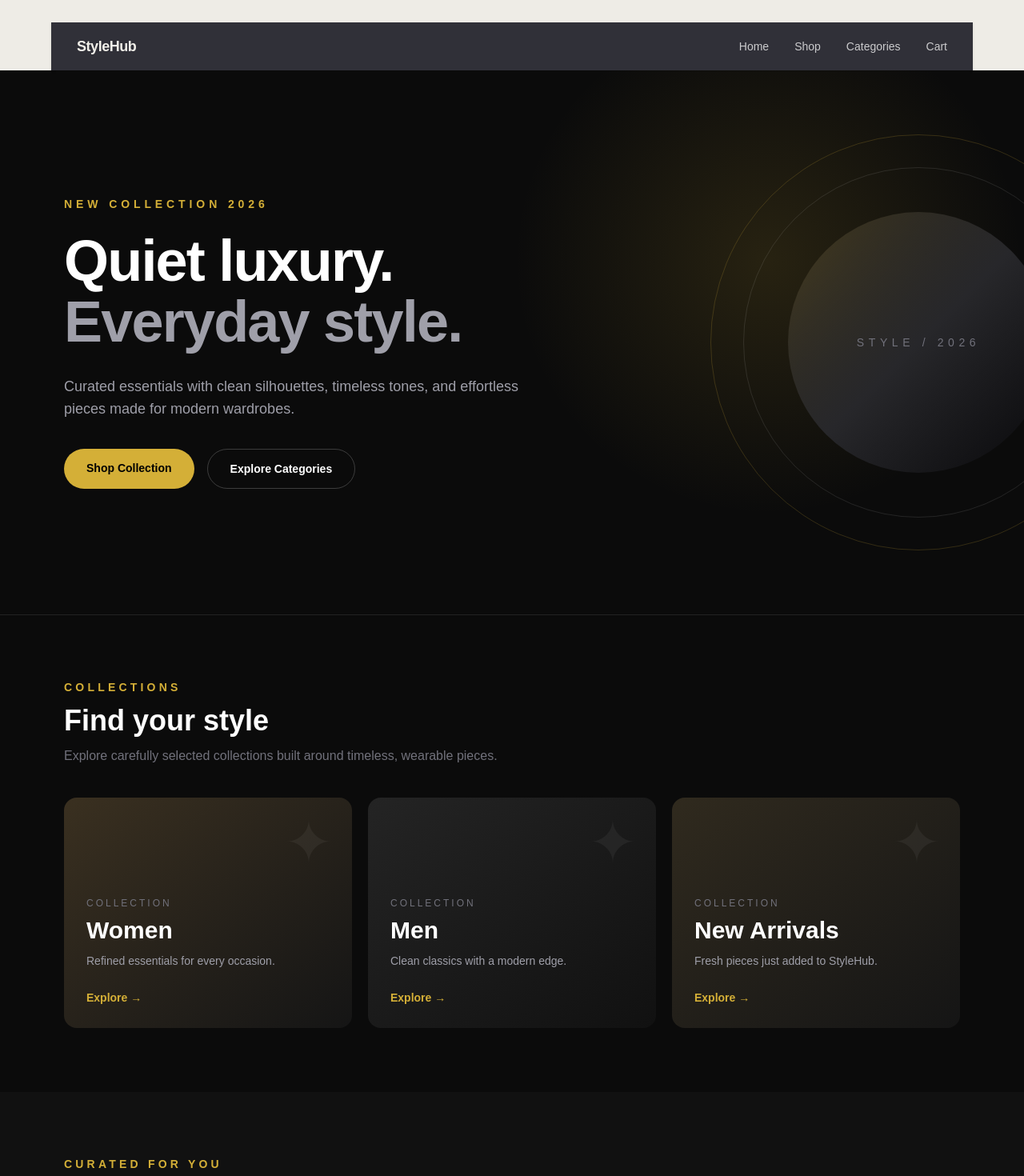
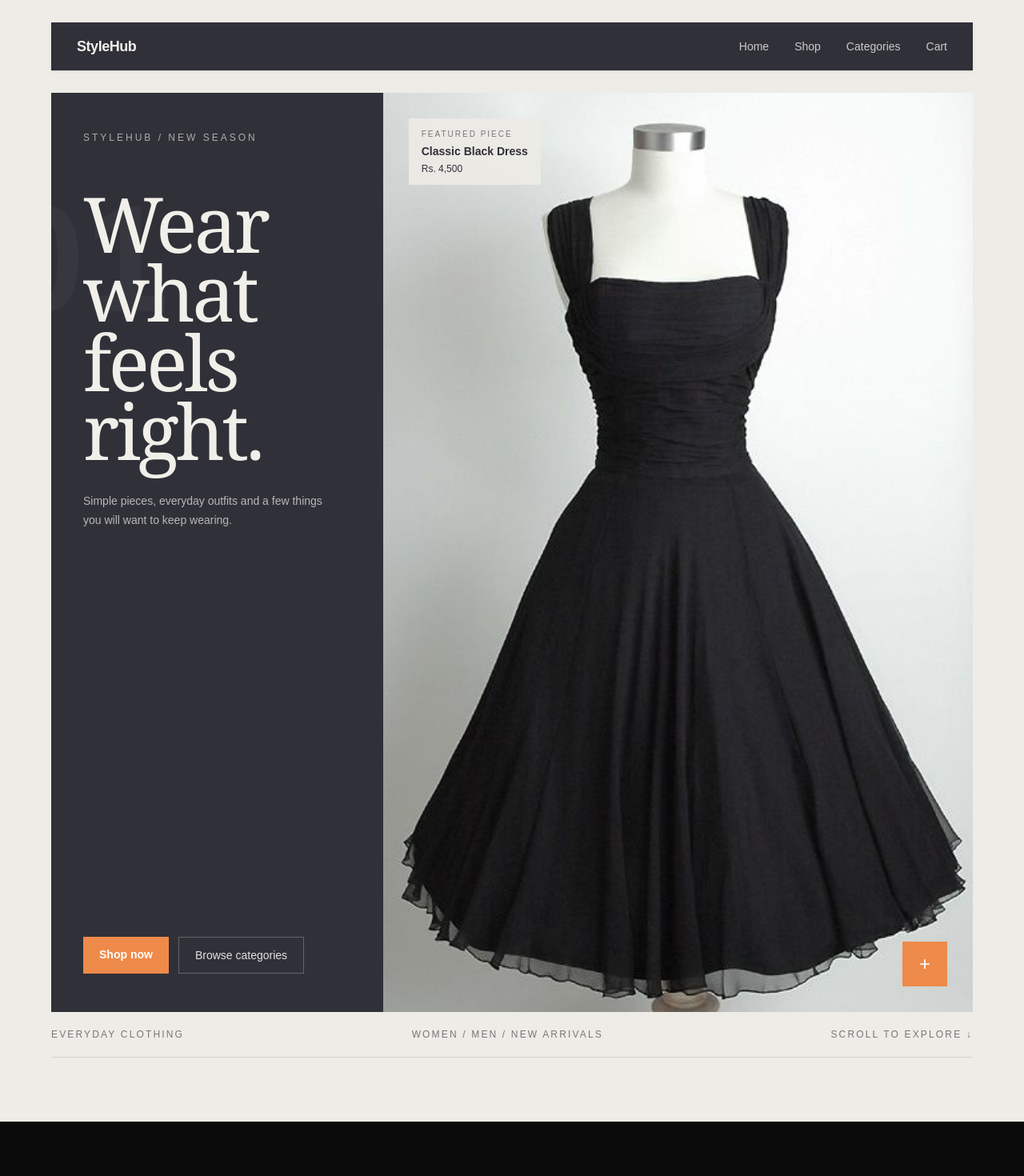
Before and after one commit to zainab-batool26/stylehub-clothing-store, a Next.js app: page / in a window 1280 px wide. Shown: the top 1470 px of the page at 80% size. Built offline with nearby package versions, Linux system fonts and the light colour scheme.

Commit message:
Refine StyleHub visual design with editorial charcoal and cream theme

```diff
--- a/components/Hero.tsx
+++ b/components/Hero.tsx
@@ -1,49 +1,81 @@
 import Link from "next/link";
+import { products } from "@/data/products";
 
 export default function Hero() {
+  const heroProduct = products[0];
+
   return (
-    <section className="relative overflow-hidden border-b border-white/10 bg-[#0b0b0b]">
-      <div className="absolute inset-0 bg-[radial-gradient(circle_at_75%_35%,rgba(212,175,55,0.14),transparent_30%)]" />
-      <div className="relative mx-auto flex min-h-[680px] max-w-7xl items-center px-6 py-20 md:px-12 lg:px-20">
-        <div className="max-w-2xl">
-          <p className="text-sm font-semibold uppercase tracking-[0.35em] text-[#d4af37]">
-            New Collection 2026
-          </p>
+    <section className="px-5 pb-14 pt-5 md:px-10 md:pb-20 md:pt-7">
+      <div className="mx-auto grid max-w-6xl overflow-hidden bg-[#303038] md:grid-cols-[0.72fr_1.28fr]">
+        <div className="relative flex min-h-[560px] flex-col justify-between overflow-hidden px-7 py-10 text-[#f1efe9] md:px-10 md:py-12">
+          <div className="absolute -left-16 top-28 text-[190px] font-bold leading-none text-white/[0.035]">
+            01
+          </div>
 
-          <h1 className="mt-6 text-5xl font-semibold leading-[1.05] tracking-tight text-white md:text-7xl">
-            Quiet luxury.
-            <br />
-            <span className="text-zinc-400">Everyday style.</span>
-          </h1>
+          <div className="relative">
+            <p className="text-xs uppercase tracking-[0.25em] text-white/60">
+              StyleHub / New season
+            </p>
 
-          <p className="mt-7 max-w-xl text-base leading-7 text-zinc-400 md:text-lg">
-            Curated essentials with clean silhouettes, timeless tones, and
-            effortless pieces made for modern wardrobes.
-          </p>
+            <h1 className="mt-14 max-w-md font-serif text-6xl leading-[0.9] tracking-[-0.04em] md:text-8xl">
+              Wear
+              <br />
+              what
+              <br />
+              feels right.
+            </h1>
 
-          <div className="mt-9 flex flex-wrap gap-4">
+            <p className="mt-8 max-w-xs text-sm leading-6 text-white/65">
+              Simple pieces, everyday outfits and a few things you will want
+              to keep wearing.
+            </p>
+          </div>
+
+          <div className="relative flex flex-wrap gap-3">
             <Link
               href="/shop"
-              className="rounded-full bg-[#d4af37] px-7 py-3.5 text-sm font-semibold text-black transition hover:bg-[#e2c35c]"
+              className="bg-[#ee8a4a] px-5 py-3 text-sm font-semibold text-white transition hover:bg-[#d86f35]"
             >
-              Shop Collection
+              Shop now
             </Link>
             <Link
               href="/categories"
-              className="rounded-full border border-white/20 px-7 py-3.5 text-sm font-semibold text-white transition hover:border-[#d4af37] hover:text-[#d4af37]"
+              className="border border-white/25 px-5 py-3 text-sm text-white/85 transition hover:bg-white/10"
             >
-              Explore Categories
+              Browse categories
             </Link>
           </div>
         </div>
 
-        <div className="absolute right-[-10%] top-1/2 hidden h-[520px] w-[520px] -translate-y-1/2 rounded-full border border-[#d4af37]/20 md:block">
-          <div className="absolute inset-10 rounded-full border border-white/10" />
-          <div className="absolute inset-24 rounded-full bg-gradient-to-br from-[#d4af37]/20 via-zinc-800 to-zinc-950" />
-          <p className="absolute inset-0 flex items-center justify-center text-sm uppercase tracking-[0.4em] text-zinc-500">
-            STYLE / 2026
-          </p>
+        <div className="relative min-h-[420px] bg-[#44444c] md:min-h-[560px]">
+          <img
+            src={heroProduct.image}
+            alt={heroProduct.name}
+            className="h-full w-full object-cover"
+          />
+
+          <div className="absolute left-5 top-5 max-w-xs bg-[#eeece6]/90 px-4 py-3 text-[#303038] md:left-8 md:top-8">
+            <p className="text-[10px] uppercase tracking-[0.2em] text-[#77767a]">
+              Featured piece
+            </p>
+            <p className="mt-1 text-sm font-semibold">{heroProduct.name}</p>
+            <p className="mt-1 text-xs">Rs. {heroProduct.price.toLocaleString()}</p>
+          </div>
+
+          <Link
+            href={`/shop/${heroProduct.id}`}
+            className="absolute bottom-5 right-5 flex h-14 w-14 items-center justify-center bg-[#ee8a4a] text-2xl text-white transition hover:bg-[#d86f35] md:bottom-8 md:right-8"
+            aria-label={`View ${heroProduct.name}`}
+          >
+            +
+          </Link>
         </div>
+      </div>
+
+      <div className="mx-auto flex max-w-6xl items-center justify-between border-b border-[#303038]/15 py-5 text-xs uppercase tracking-[0.18em] text-[#77767a]">
+        <span>Everyday clothing</span>
+        <span className="hidden sm:block">Women / Men / New arrivals</span>
+        <span>Scroll to explore ↓</span>
       </div>
     </section>
   );
```
